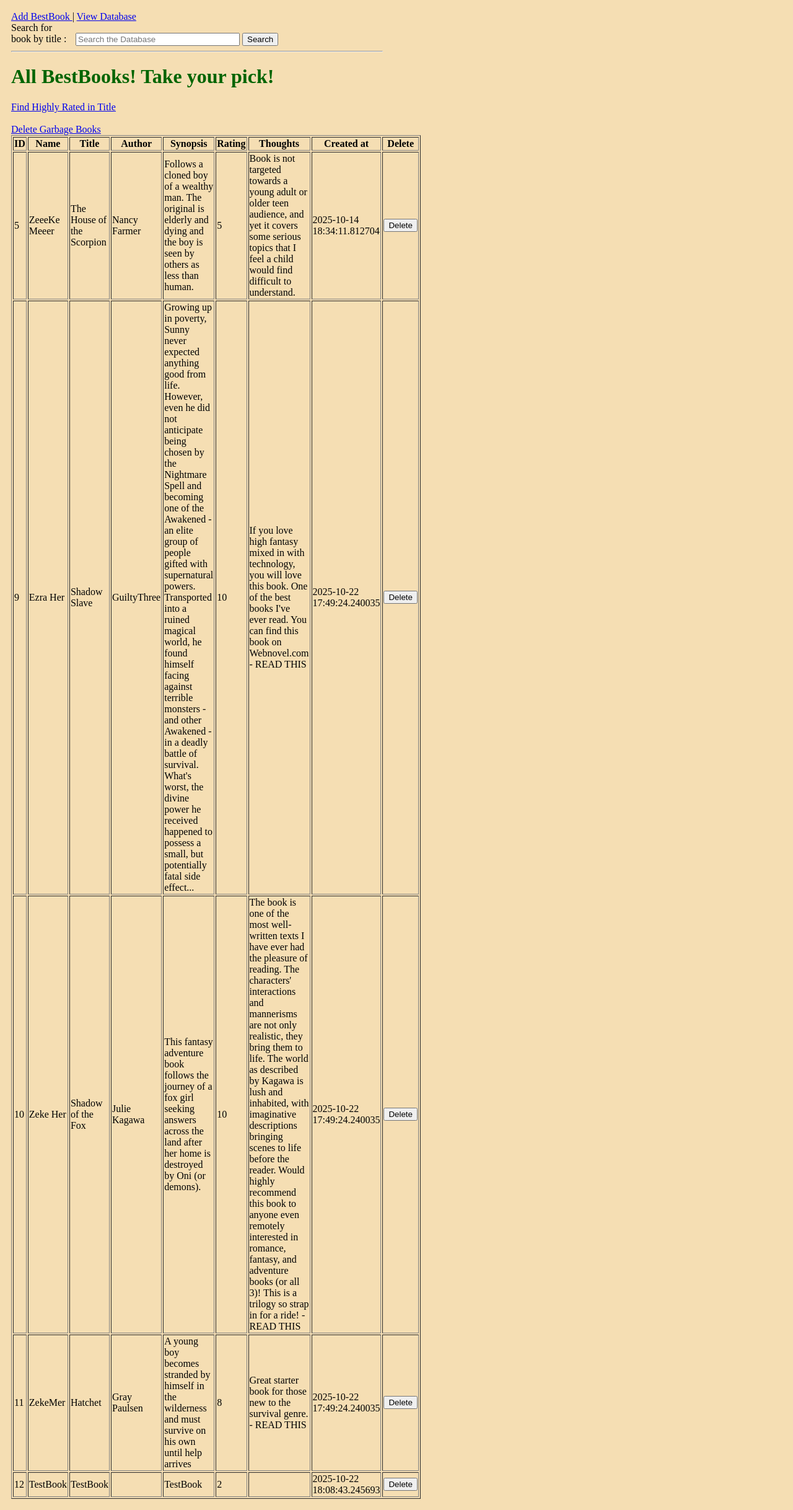
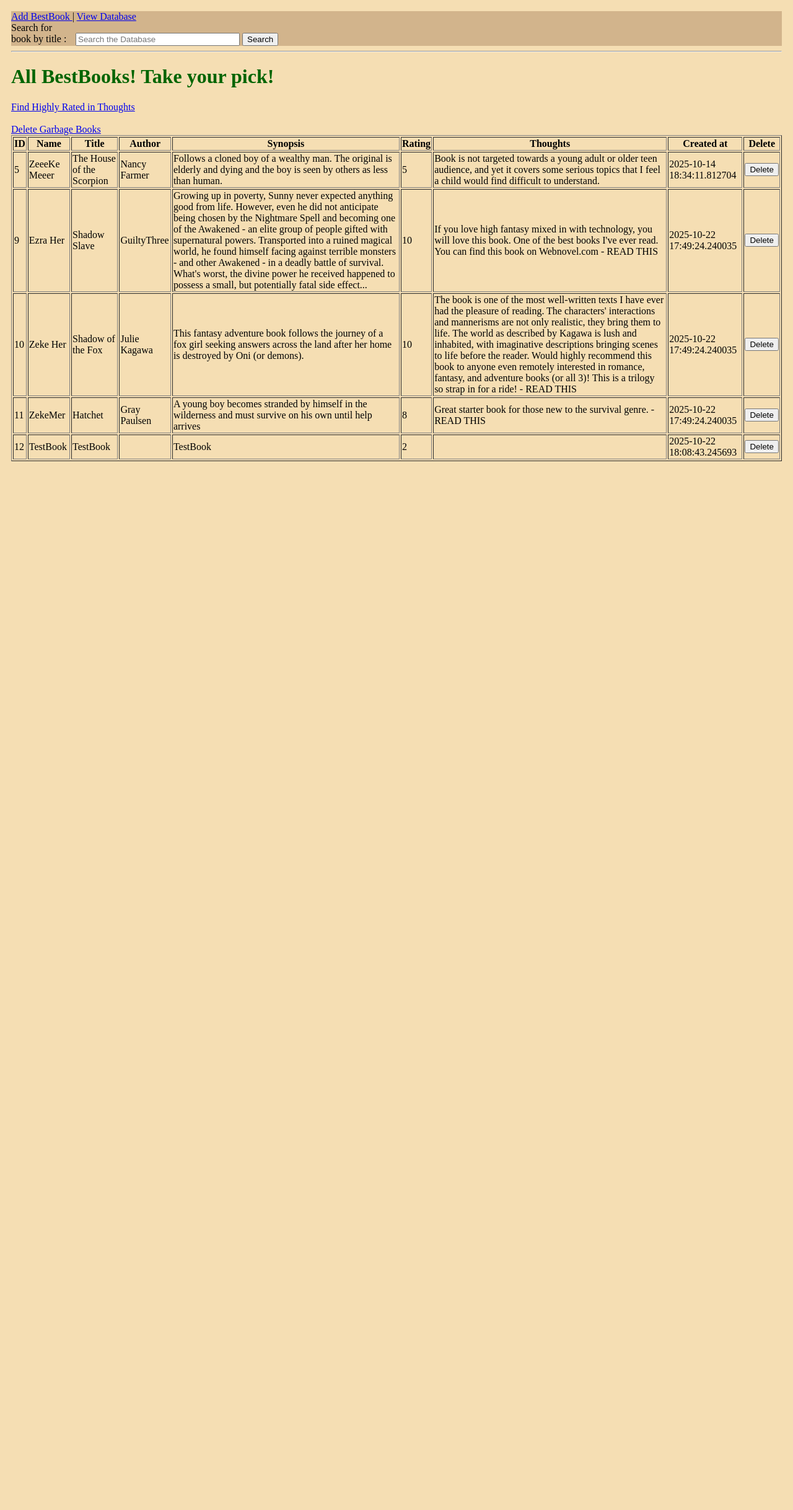
Before and after one commit to ZekeMer/BestBooks, a Flask app: page /admin/book in a window 1280 px wide. Shown: the whole page at 62% size. After the commit the page ends 744 px from the top, so only its background shows below. Run offline with Flask 3, Linux system fonts and the light colour scheme; data comes from the database, SQL or seed files in the repository; both versions use the stored data as it was after the commit.

Commit message:
Made search function more powerful. Added webpage improvements.

```diff
--- a/app.py
+++ b/app.py
@@ -61,19 +61,22 @@ def book():
 @app.route('/book/searchBook', methods = ['POST'])
 def book_searchBook():
     if request.method == "POST":
+
         userSearch = request.form.get('userSearch').strip()
 
         if not userSearch:
             error = "Invalid input. Please enter a book title."
             return render_template('searchBook.html', error = error)
 
-        bookFound = Book.query.filter(Book.title == userSearch).all()
+        bookFound = Book.query.filter(Book.title.contains(userSearch)).all()
 
         if not bookFound:
             searchError = f"There were no books found with the title: \"{userSearch}\". Please try again."
             return render_template('searchBook.html', searchError = searchError)
 
-    return render_template('searchBook.html', bookFound = bookFound)
+        searchYay = f"Search result for books with \"{userSearch}\" in title."
+
+    return render_template('searchBook.html', bookFound = bookFound, searchYay = searchYay)
 
 # This is the admin page from which to view the database!
 
@@ -88,8 +91,8 @@ def admin_book_highRating():
         book_rec = Book.query.filter(Book.rating >= 8).all()
 
         for book in book_rec:
-            if "READ THIS" not in book.title:
-                book.title += " - READ THIS"
+            if "READ THIS" not in book.thoughts:
+                book.thoughts += " - READ THIS"
 
         db.session.commit()
 
--- a/static/style.css
+++ b/static/style.css
@@ -1,13 +1,18 @@
 body {
-    max-width: 600px;
+    max-width: fill;
     background-color: wheat;
     font-family:'Times New Roman', Times, serif;
     padding: 10px;
 }
 
+nav { background-color: tan; }
+
 h1 { color: darkgreen; }
 
 .error { color: darkred;
+font-weight: bold;}
+
+.success { color: green;
 font-weight: bold;}
 
 form div { margin: 20px 0; }
--- a/templates/admin_book.html
+++ b/templates/admin_book.html
@@ -3,7 +3,7 @@
 {% block content %}
 <h1>All BestBooks! Take your pick!</h1>
 
-<a href = "{{ url_for('admin_book_highRating') }}"> Find Highly Rated in Title </a>
+<a href = "{{ url_for('admin_book_highRating') }}"> Find Highly Rated in Thoughts </a>
 <br><br>
 <a href = "{{ url_for('admin_book_deleteBadBooks') }}"> Delete Garbage Books </a>
 
--- a/templates/searchBook.html
+++ b/templates/searchBook.html
@@ -10,6 +10,9 @@
     <p class="error"> {{ error }} </p>
 
 {% else %}
+
+<p class = "success"> {{ searchYay }} </p>
+
 <table class = "table table=striped" border = "1">
     <tr>
         <th>ID</th>
```
Also changed, not shown: instance/BestBooks.db.
